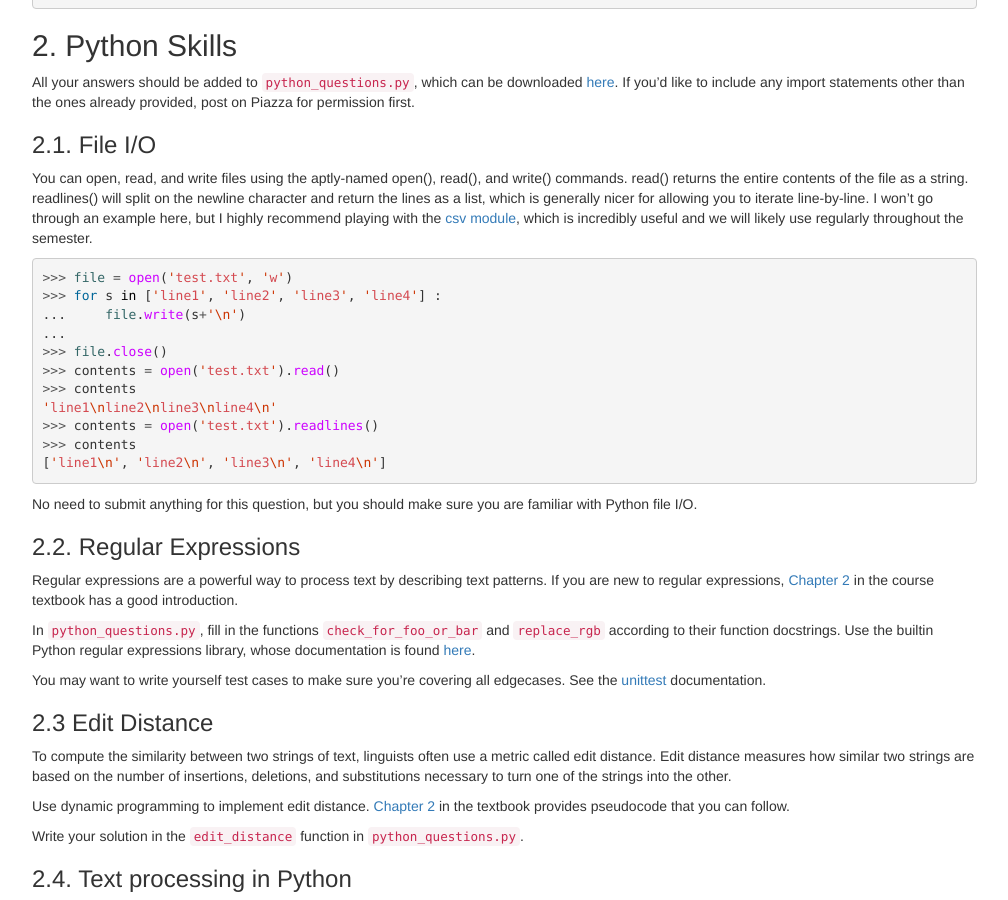
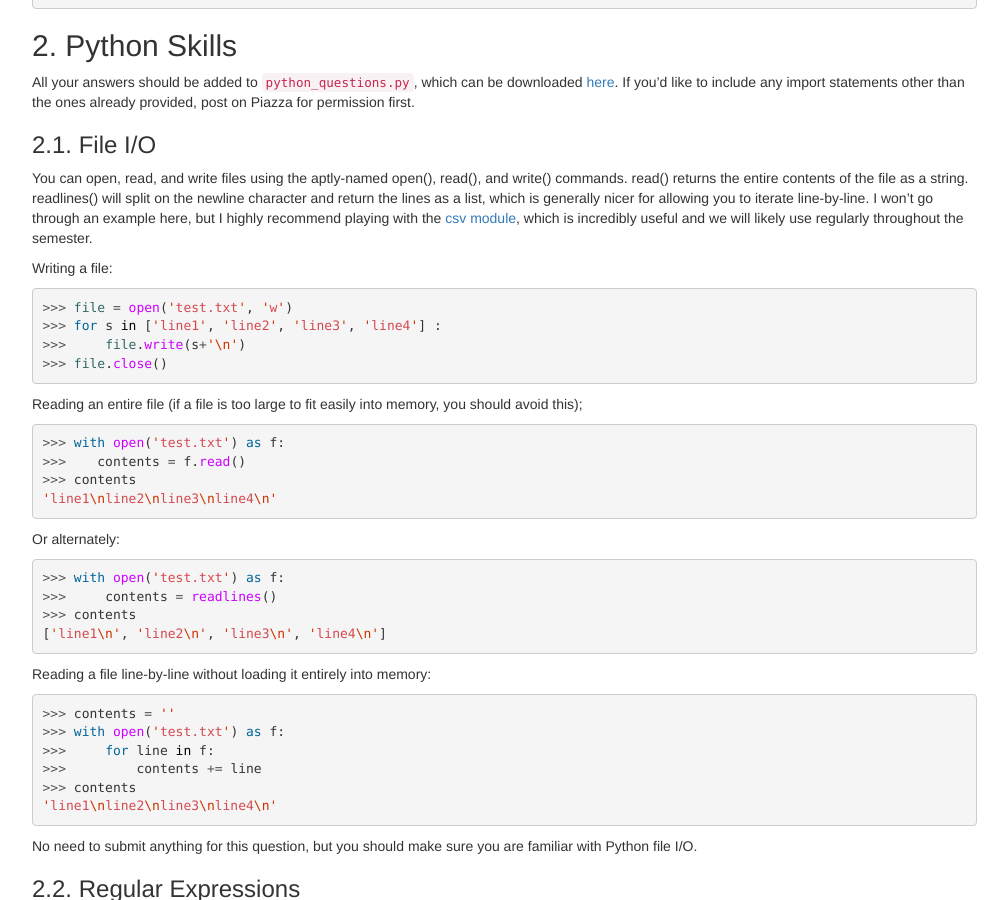
Before and after one commit to computational-linguistics-class/computational-linguistics-class.github.io, a Jekyll site: the page built from assignment1.md, in a window 1280 px wide and 900 px high, scrolled down 1906 px. Shown: the whole window, without its empty margins (233-1241 px from the left). Built offline with Jekyll 4.4.1, drawn with Linux system fonts in a browser that asks for light colours; nearby versions of some CDN libraries; a script that is not in the unit is left out.

Commit message:
Improving file I/O section

````diff
--- a/assignment1.md
+++ b/assignment1.md
@@ -144,20 +144,39 @@ allowing you to iterate line-by-line. I won't go through an example here, but I
 [csv module](https://docs.python.org/2/library/csv.html), which is incredibly useful and we will likely use regularly throughout
 the semester.
 
+Writing a file:
 {% highlight python %}
 >>> file = open('test.txt', 'w')
 >>> for s in ['line1', 'line2', 'line3', 'line4'] :
-...     file.write(s+'\n')
-...
+>>>     file.write(s+'\n')
 >>> file.close()
->>> contents = open('test.txt').read()
+{% endhighlight %}
+
+Reading an entire file (if a file is too large to fit easily into memory, you should avoid this);
+``` python
+>>> with open('test.txt') as f:
+>>>    contents = f.read()
 >>> contents
 'line1\nline2\nline3\nline4\n'
->>> contents = open('test.txt').readlines()
+```
+
+Or alternately:
+{% highlight python %}
+>>> with open('test.txt') as f:
+>>>     contents = readlines()
 >>> contents
 ['line1\n', 'line2\n', 'line3\n', 'line4\n']
 {% endhighlight %}
 
+Reading a file line-by-line without loading it entirely into memory:
+``` python
+>>> contents = ''
+>>> with open('test.txt') as f:
+>>>     for line in f:
+>>>         contents += line
+>>> contents
+'line1\nline2\nline3\nline4\n'
+```
 No need to submit anything for this question, but you should make sure you are familiar with Python file I/O.
 
 ### 2.2. Regular Expressions
````
